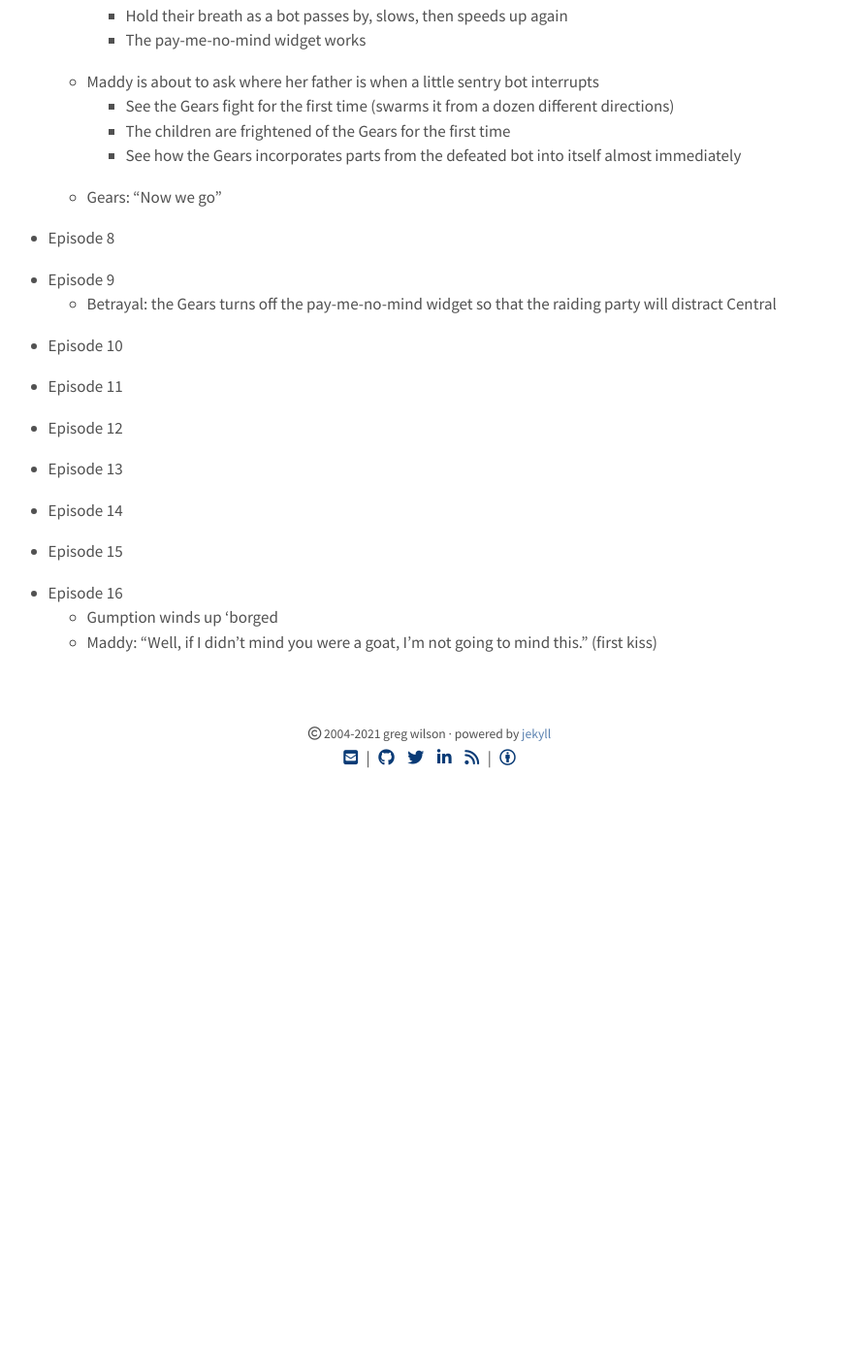
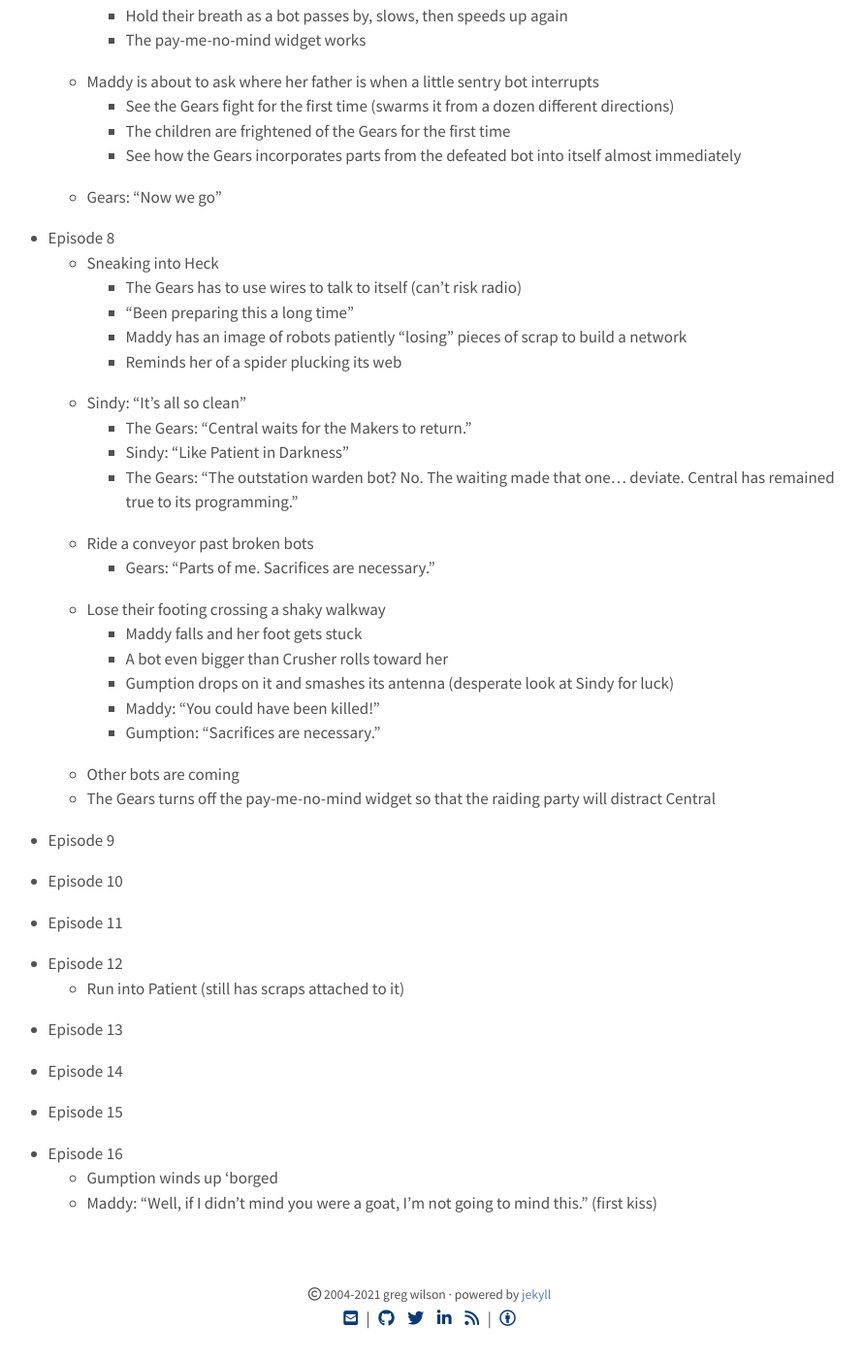
Before and after one commit to gvwilson/sensibleadventures, a Jekyll site: the page built from maddy-roo/in-heck-outline.md, in a window 1280 px wide and 1400 px high, scrolled down 7812 px. Shown: the whole window at 97% size, without its empty margins (197-1088 px from the left). Built offline with Jekyll 4.4.1, drawn with Linux system fonts in a browser that asks for light colours; nearby versions of some CDN libraries; before the commit the page ends 8640 px from its top, so only the background shows below that; some of the changed text lies outside the part shown.

Commit message:
Outlining another chapter

```diff
--- a/maddy-roo/in-heck-outline.md
+++ b/maddy-roo/in-heck-outline.md
@@ -253,7 +253,7 @@
 
 - Episode 7
   - The Gears takes them on broken old roads, collecting parts of itself as they go
-    - "We live in the cracks between things, in the forgotten places."
+    - "We live in the cracks between things. We are made of lost things and live in forgotten places."
   - Reach an observatory
     - The Gears explains that the Makers liked to look at the stars before they went away
     - Most bots won't visit it (superstitious)
@@ -271,15 +271,34 @@
   - Gears: "Now we go"
 
 - Episode 8
+  - Sneaking into Heck
+    - The Gears has to use wires to talk to itself (can't risk radio)
+    - "Been preparing this a long time"
+    - Maddy has an image of robots patiently "losing" pieces of scrap to build a network
+    - Reminds her of a spider plucking its web
+  - Sindy: "It's all so clean"
+    - The Gears: "Central waits for the Makers to return."
+    - Sindy: "Like Patient in Darkness"
+    - The Gears: "The outstation warden bot? No. The waiting made that one... deviate. Central has remained true to its programming."
+  - Ride a conveyor past broken bots
+    - Gears: "Parts of me. Sacrifices are necessary."
+  - Lose their footing crossing a shaky walkway
+    - Maddy falls and her foot gets stuck
+    - A bot even bigger than Crusher rolls toward her
+    - Gumption drops on it and smashes its antenna (desperate look at Sindy for luck)
+    - Maddy: "You could have been killed!"
+    - Gumption: "Sacrifices are necessary."
+  - Other bots are coming
+  - The Gears turns off the pay-me-no-mind widget so that the raiding party will distract Central
 
 - Episode 9
-  - Betrayal: the Gears turns off the pay-me-no-mind widget so that the raiding party will distract Central
 
 - Episode 10
 
 - Episode 11
 
 - Episode 12
+  - Run into Patient (still has scraps attached to it)
 
 - Episode 13
 
```
